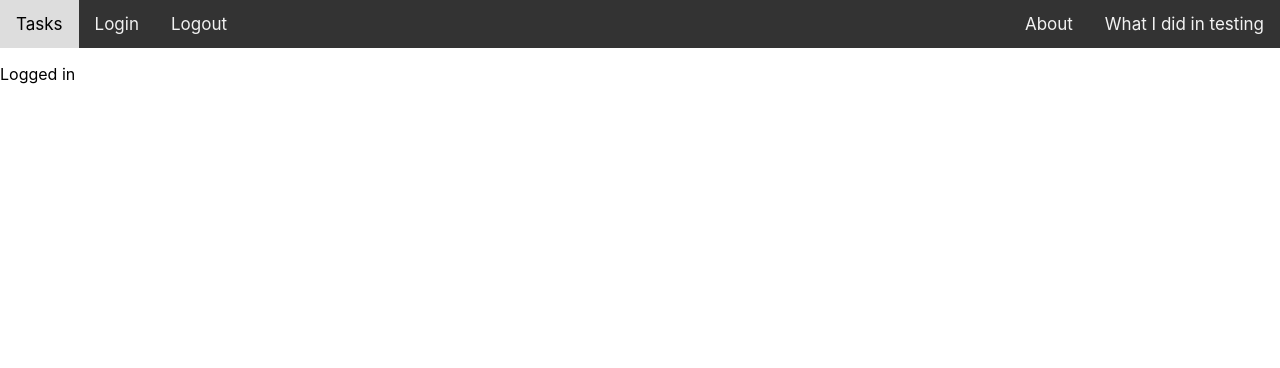
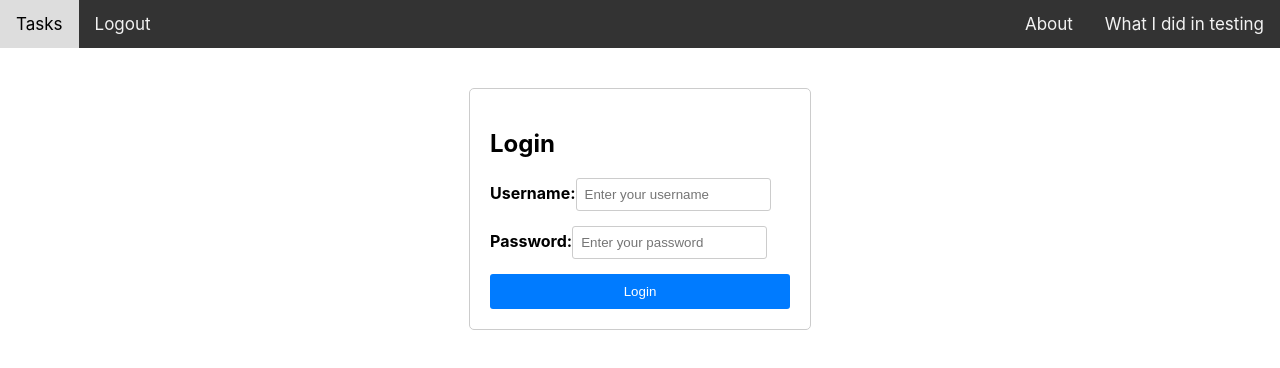
Before and after one commit to Ratedaron/IFZ-2224-013-M223-Aron-ToDo, a React (Create React App) app in the folder todo_frontend/: page /login in a window 1280 px wide. Shown: the top 368 px of the page. Built offline with nearby package versions, Linux system fonts and the light colour scheme.

Commit message:
Login done - I used LocalSorage a bit

```diff
--- a/todo_frontend/src/pages/Home.js
+++ b/todo_frontend/src/pages/Home.js
@@ -1,9 +1,11 @@
 import './Layout.css';
-function Home(){
-return (
-
-    <h1 id='h1ForHome' >Welcome to ToDo App</h1>
-)
+function Home() {
+    return (
+        <div>
+            <h1 id='h1ForHome' >Welcome to ToDo App</h1>
+            <h3 id='h3ForHome'>  pls log in</h3>
+        </div>
+    )
 
 }
 export default Home;
--- a/todo_frontend/src/pages/Layout.css
+++ b/todo_frontend/src/pages/Layout.css
@@ -44,3 +44,45 @@
   font-size: 50px;
   text-align: center;
 }
+#h3ForHome{
+  text-align: center;
+}
+.login-container {
+  width: 300px;
+  margin: 40px auto;
+  padding: 20px;
+  border: 1px solid #ccc;
+  border-radius: 5px;
+}
+
+.login-form {
+  display: flex;
+  flex-direction: column;
+}
+
+.form-group {
+  margin-bottom: 15px;
+}
+
+.form-group label {
+  font-weight: bold;
+}
+
+.form-group input {
+  padding: 8px;
+  border: 1px solid #ccc;
+  border-radius: 3px;
+}
+
+.login-button {
+  padding: 10px 20px;
+  background-color: #007bff;
+  color: white;
+  border: none;
+  border-radius: 3px;
+  cursor: pointer;
+}
+
+.login-button:hover {
+  background-color: #0056b3;
+}
--- a/todo_frontend/src/pages/Layout.js
+++ b/todo_frontend/src/pages/Layout.js
@@ -1,31 +1,47 @@
+import { useState, useEffect } from "react";
 import { Outlet, Link } from "react-router-dom";
 import './Layout.css';
 
 function Logout() {
     localStorage.removeItem('user');
+    localStorage.setItem('status', 'notLoggedIn');
 }
 
 const Layout = () => {
+    const [status, setStatus] = useState(localStorage.getItem('status'));
+
+    useEffect(() => {
+        const interval = setInterval(() => {
+            const newStatus = localStorage.getItem('status');
+            setStatus(newStatus);
+        }, 1000);
+
+        return () => clearInterval(interval);
+    }, []);
+
     return (
         <>
             <nav className="topNav">
+                {/* Render Tasks button only if the user is logged in */}
+                {status !== 'notLoggedIn' && (
+                    <Link className="a" to="/tasks">Tasks</Link>
+                )}
 
+                {/* Render login button only if the user is not logged in */}
+                {status === 'notLoggedIn' && (
+                    <Link to="login">Login</Link>
+                )}
 
-                <Link className="a" to="/tasks">Tasks</Link>
-                <Link to="login">Login</Link>
                 <Link to="/" onClick={Logout}>Logout</Link>
                 <div id='topnav-right'>
-
                     <Link to="/about">About</Link>
                     <Link to="/myTesting">What I did in testing</Link>
                 </div>
-
-
             </nav>
 
             <Outlet />
         </>
-    )
+    );
 };
 
 export default Layout;
--- a/todo_frontend/src/pages/LoginPage.js
+++ b/todo_frontend/src/pages/LoginPage.js
@@ -6,19 +6,21 @@ function LoginPage() {
   // State variables to store the username and password
   const [username, setUsername] = useState('');
   const [password, setPassword] = useState('');
-  const [isLoggedIn, setisLoggedIn] = useState(false);
+  const [isLoggedIn, setisLoggedIn] = useState(true);
 
   const navigate = useNavigate()
 
-  useEffect(() => {
+  /*useEffect(() => {
     // Check if user is already logged in
-    const token = localStorage.getItem('token');
+    const token = localStorage.getItem('user');
     if (token) {
       setisLoggedIn(true);
       navigate.push('/'); // Redirect to home page if logged in
       console.log(isLoggedIn);
+      localStorage.removeItem('status');
     }
   }, [navigate, isLoggedIn]);
+*/
 
   // State variable to store user data
   const [userData, setUserData] = useState({
@@ -26,9 +28,6 @@ function LoginPage() {
     password: ''
   });
 
-  if (isLoggedIn === false) {
-    return <p>Logged in</p>; // Return null if logged in to prevent rendering the login form
-  }
 
   // Function to handle username input change
   const handleUsernameChange = (event) => {
@@ -53,6 +52,8 @@ function LoginPage() {
       if (response.data.username) {
         localStorage.setItem("user", JSON.stringify(response.data));
         alert('logged in!');
+        localStorage.removeItem('status');
+        localStorage.setItem('status', 'isLoggedIn' );
       } else {
         console.error('Login failed:', response.data);
       }
@@ -66,29 +67,42 @@ function LoginPage() {
     setPassword('');
   };
 
+  // Check if user is logged in based on localStorage status
+  if (localStorage.getItem('status') === 'isLoggedIn') {
+    return (
+      <div>
+        <p>Logged in</p>
+      </div>
+    );
+  }
+
   return (
-    <div>
+    <div className="login-container">
       <h2>Login</h2>
-      <form onSubmit={handleSubmit}>
-        <div>
+      <form className="login-form" onSubmit={handleSubmit}>
+        <div className="form-group">
           <label htmlFor="username">Username:</label>
           <input
             type="text"
             id="username"
             value={username}
             onChange={handleUsernameChange}
+            placeholder="Enter your username"
+            required
           />
         </div>
-        <div>
+        <div className="form-group">
           <label htmlFor="password">Password:</label>
           <input
             type="password"
             id="password"
             value={password}
             onChange={handlePasswordChange}
+            placeholder="Enter your password"
+            required
           />
         </div>
-        <button type="submit">Login</button>
+        <button type="submit" className="login-button">Login</button>
       </form>
     </div>
   );
```
